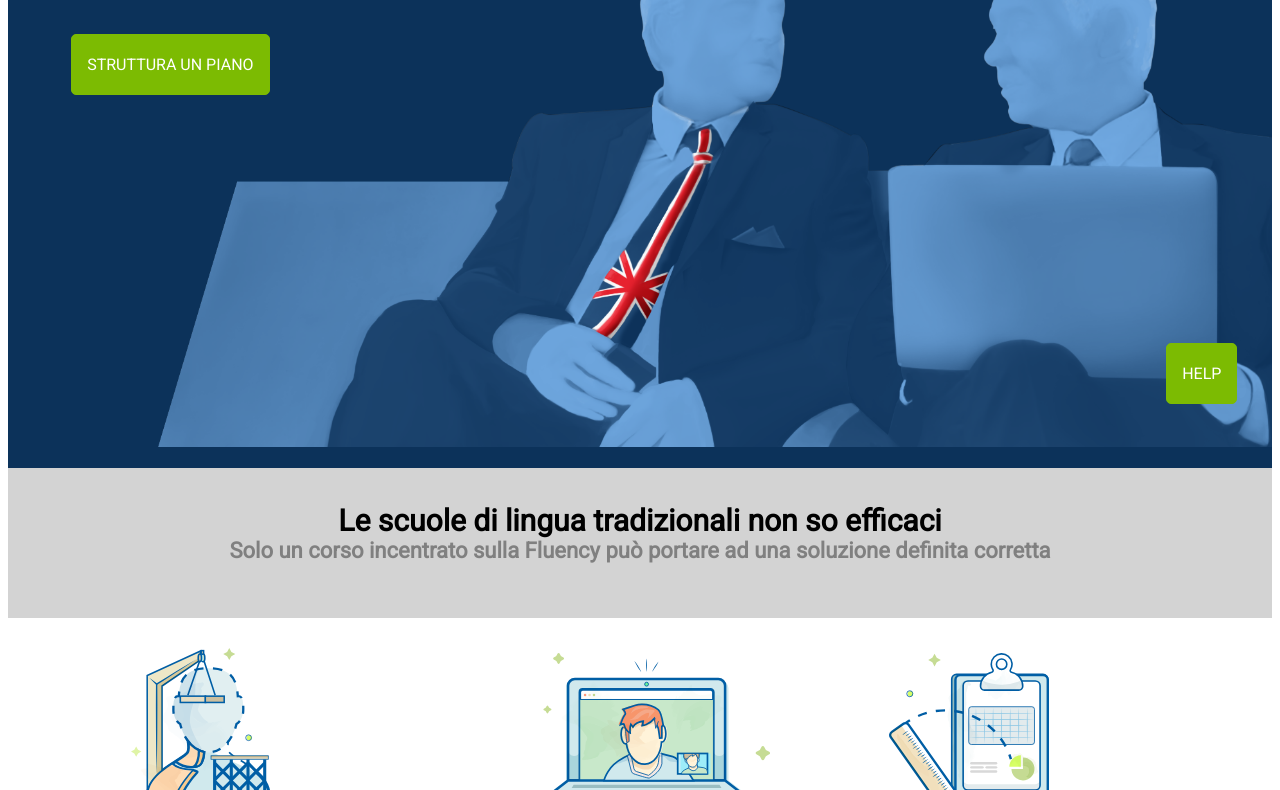
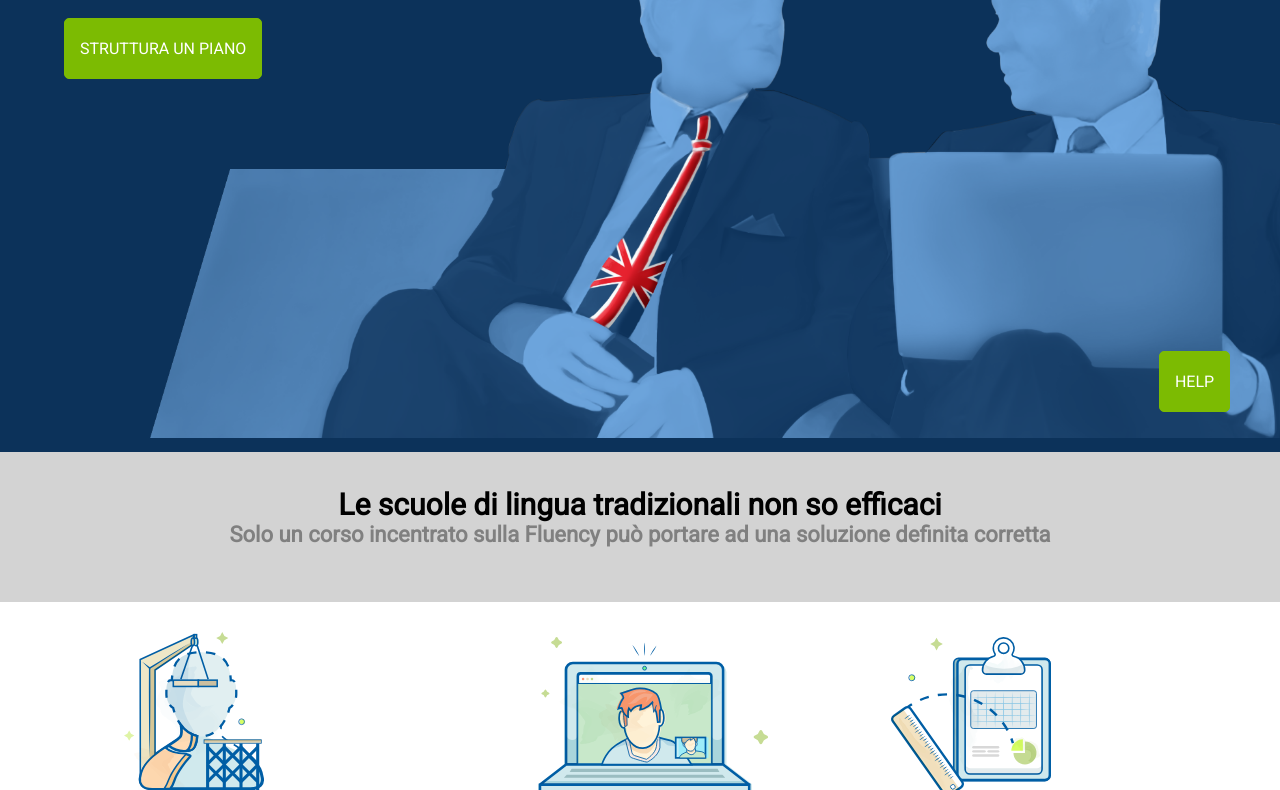
Before and after one commit to Mirko01-rgb/htmlcss-fluentify, a plain HTML site: page index.html in a window 1280 px wide. Shown: the part 308-1098 px from the top of the page. Drawn offline with Linux system fonts and the light colour scheme.

Commit message:
Margin:0;

```diff
--- a/css/style.css
+++ b/css/style.css
@@ -1,7 +1,7 @@
 /* Regole generali */
 
 *{
-  border: 0;
+  margin: 0;
   padding: 0;
   box-sizing: border-box;
   font-family: 'Roboto', sans-serif;
@@ -264,6 +264,7 @@ span .select {
   padding: 15px 30px 15px 0;
   text-decoration: underline;
   font-size: 15px;
+  border: 0;
 }
 
 .green-buttom a{
@@ -272,7 +273,9 @@ span .select {
   padding: 20px 15px;
   border-radius: 5px;
   color: white;
+
   text-decoration: none;
+
 }
 
 .green-help a{
@@ -283,7 +286,6 @@ span .select {
   color: white;
   margin-left: 10px;
   position:fixed;
-  bottom:88px;
+  bottom:80px;
   text-decoration: none;
-
 }
```
Also changed, not shown: index.html (+2 -7 lines).
